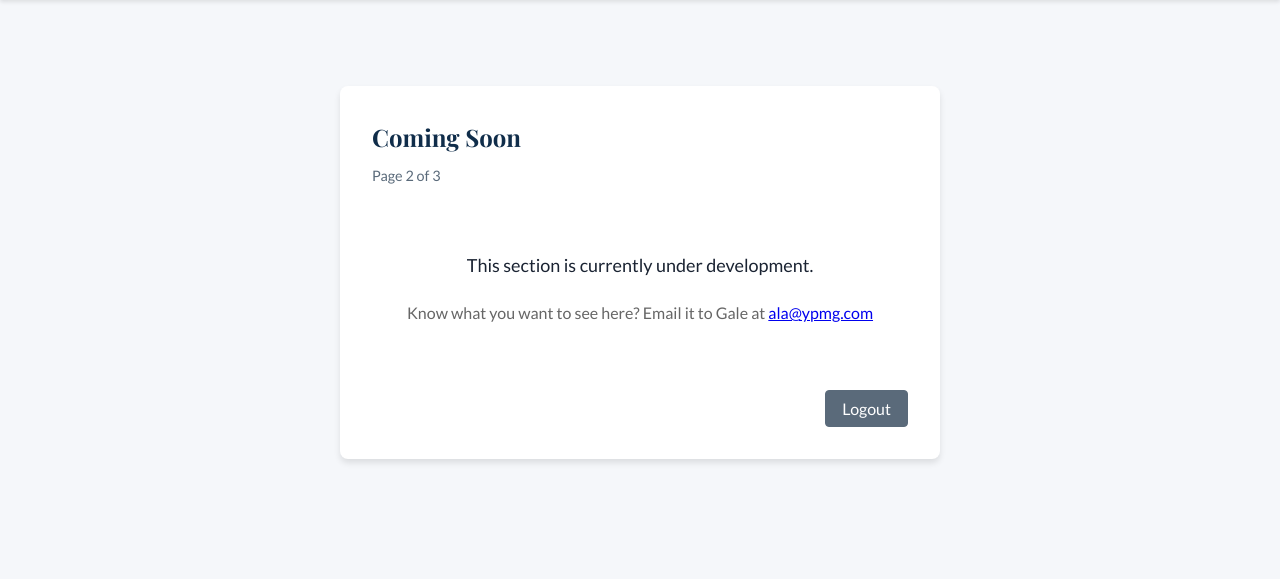
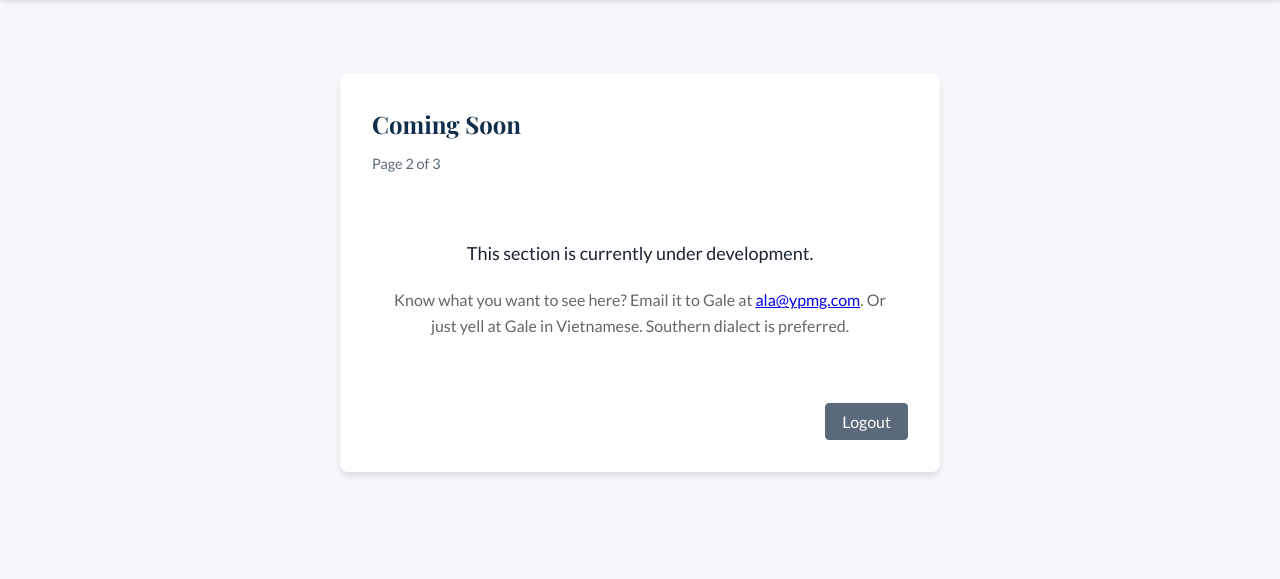
Before and after one commit to ala-ypmg/lab-webapp, a Python web app: template templates/coming_soon.html in a window 1280 px wide. Shown: the part 70-649 px from the top of the page. Run offline with Jinja, Linux system fonts and the light colour scheme; the template is opened without the code that fills it: most values are stand-ins (such as "Sample title", 1, 10 or a date in 2020).

Commit message:
Enhance coming soon page with CSRF token and note
Added a hidden CSRF token input to the logout form and included a humorous note about contacting Gale in Vietnamese.

```diff
--- a/templates/coming_soon.html
+++ b/templates/coming_soon.html
@@ -13,12 +13,13 @@
                 This section is currently under development.
             </p>
             <p style="font-size: 16px; color: #666;">
-                Know what you want to see here? Email it to Gale at <a href="mailto:ala@ypmg.com">ala@ypmg.com</a>
+                Know what you want to see here? Email it to Gale at <a href="mailto:ala@ypmg.com">ala@ypmg.com</a>. Or just yell at Gale in Vietnamese. Southern dialect is preferred.
             </p>
         </div>
 
         <div class="form-actions">
             <form action="{{ url_for('auth.logout') }}" method="post" style="display: inline;">
+                <input type="hidden" name="csrf_token" value="{{ csrf_token() }}">
                 <button type="submit" class="btn btn-secondary">Logout</button>
             </form>
         </div>
```
